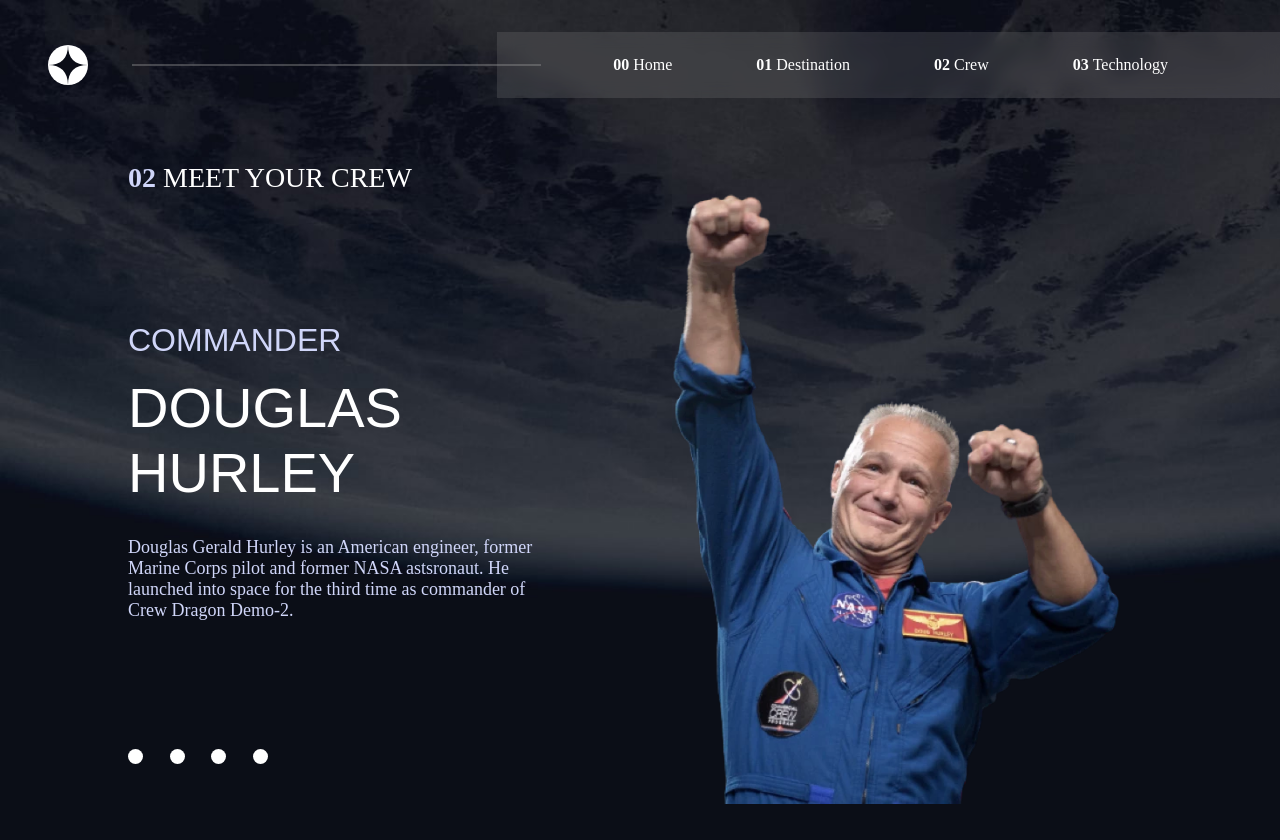
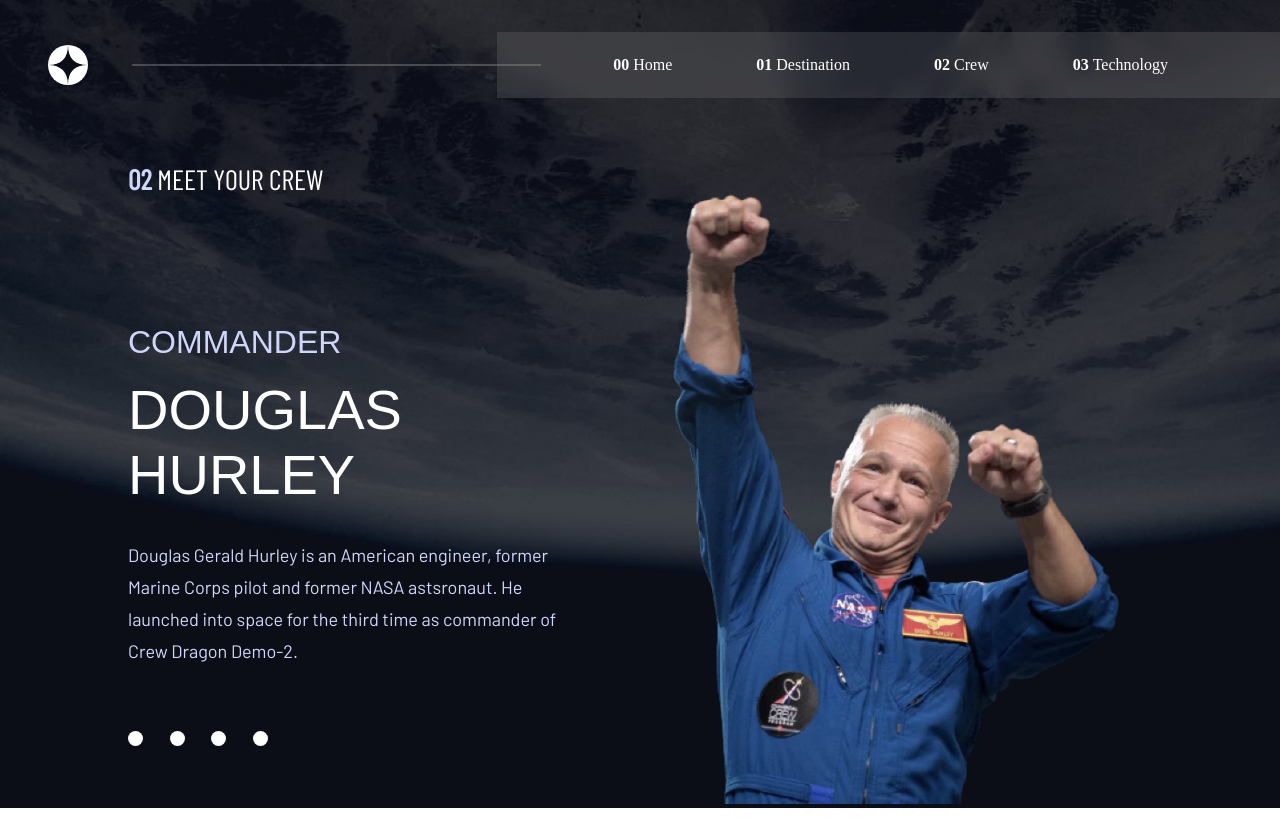
Before and after one commit to M-E-J-O-R/Space-Tourism, a React (Create React App) app: page /crew in a window 1280 px wide. After the commit the page ends 808 px from the top, so only its background shows below. Built offline with nearby package versions, Linux system fonts and the light colour scheme; a web font is replaced by a local one.

Commit message:
crew changes

```diff
--- a/src/pages/Destination.tsx
+++ b/src/pages/Destination.tsx
@@ -16,6 +16,7 @@
 
             <main className="destination_container">
                 <p className="destination_heading"> <b>01</b>  CHOOSE YOUR DESTINATION</p>
+
                 <DestinationPlanet />
 
 
--- a/src/styles/crew.css
+++ b/src/styles/crew.css
@@ -18,12 +18,15 @@
 
 .crew-details {
   display: flex;
-  gap: 8rem;
   flex-direction: column;
+}
+.crew-details article {
+  padding: 8rem 0 4rem 0;
 }
 
 .crew-heading {
   font-size: 1.75rem;
+  font-family: "Barlow Condensed", sans-serif;
 }
 .crew-heading b {
   color: #d0d6f9;
@@ -45,12 +48,14 @@
 .crew-member-info {
   font-size: 18px;
   width: 440px;
+  font-family: "Barlow", sans-serif;
   color: #d0d6f9;
+  line-height: 32px;
 }
 
 .crew-image {
   width: 100%;
-  padding: 2rem;
+  padding: 2rem 2rem 0 2rem;
 }
 
 .crew-nav {
--- a/src/styles/crew.scss
+++ b/src/styles/crew.scss
@@ -22,13 +22,18 @@
 
 .crew-details {
   display: flex;
-  gap: 8rem;
+  //gap: 8rem;
   flex-direction: column;
   // align-self: center;
+  article{
+    padding: 8rem 0 4rem 0;
+  }
 }
 .crew-heading {
   font-size: 1.75rem;
   //padding: 4rem 0; //8rem 0 8rem;
+  font-family: 'Barlow Condensed', sans-serif;
+
   b {
     color: #d0d6f9;
   }
@@ -49,11 +54,13 @@
 .crew-member-info {
   font-size: 18px;
   width: 440px;
+  font-family: 'Barlow', sans-serif;
   color: #d0d6f9;
+  line-height: 32px;
 }
 .crew-image {
   width: 100%;
-  padding: 2rem;
+  padding: 2rem 2rem 0 2rem;
   //height: 712px;
 
 }
--- a/src/styles/destination.css
+++ b/src/styles/destination.css
@@ -65,6 +65,7 @@
 .destination__details_body {
   font-family: "Barlow", sans-serif;
   color: #d0d6f9;
+  line-height: 32px;
 }
 
 .destination_divider {
--- a/src/styles/destination.scss
+++ b/src/styles/destination.scss
@@ -64,6 +64,7 @@
 .destination__details_body {
   font-family: "Barlow", sans-serif;
   color: #d0d6f9;
+  line-height: 32px;
 }
 .destination_divider {
   border: 1px solid #383b4b;
```
Also changed, not shown: 2 other files (tests, documents, lock files or other folders).
